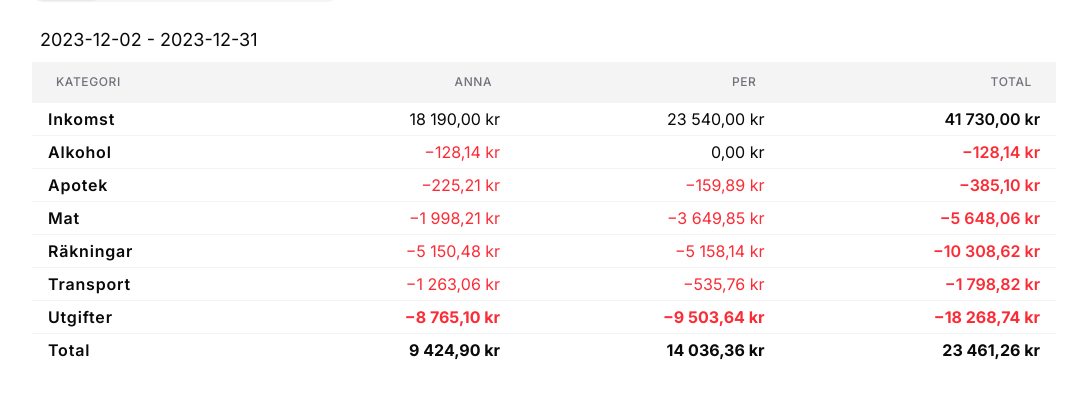
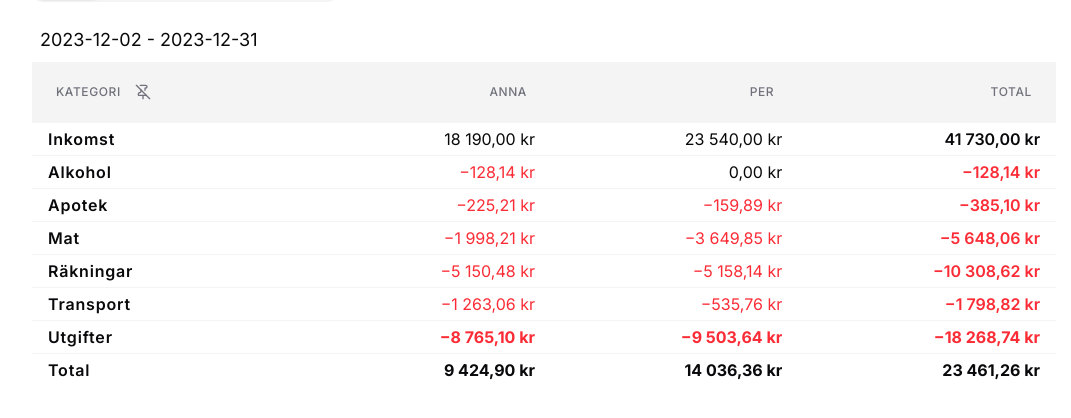
Before and after one commit to rasmus-eklund/Budget, a Next.js app: page /demo in a window 1280 px wide. Shown: the part 186-604 px from the top of the page, without its empty margins (96-1167 px from the left). Built offline with nearby package versions, Linux system fonts and the light colour scheme; no server answers.

Commit message:
sticky category

```diff
--- a/src/components/common/DataTabs/Aggregated.tsx
+++ b/src/components/common/DataTabs/Aggregated.tsx
@@ -1,4 +1,4 @@
-import { useMemo } from "react";
+import { useMemo, useState } from "react";
 import calculateSums from "~/lib/utils/calculateSums";
 import capitalize from "~/lib/utils/capitalize";
 import { dateToString, toSek } from "~/lib/utils/formatData";
@@ -7,6 +7,8 @@ import type { FromTo } from "~/lib/zodSchemas";
 import type { Uniques, Tx } from "~/types";
 import { cn } from "~/lib/utils";
 import { useTxFilterStore } from "~/stores/tx-filter-store";
+import { Button } from "~/components/ui/button";
+import Icon from "../Icon";
 
 type Props = {
   data: Tx[];
@@ -14,6 +16,7 @@ type Props = {
 };
 
 const Aggregated = ({ data, options: { people, categories } }: Props) => {
+  const [sticky, setSticky] = useState(true);
   const sumsMemo = useMemo(
     () => calculateSums({ data, categories, people }),
     [data, people, categories],
@@ -30,15 +33,35 @@ const Aggregated = ({ data, options: { people, categories } }: Props) => {
     return f !== t ? `${f} - ${t}` : f;
   };
 
+  const stickyClass = "sticky left-0 z-10";
   const catClass =
     "px-6 py-3 text-xs font-medium uppercase tracking-wider text-muted-foreground";
   return (
     <div className="overflow-x-auto py-2">
-      {dates ? <h2 className="p-2 text-lg">{getDateString(dates)}</h2> : null}
+      {dates ? (
+        <h2 className={cn("p-2 text-lg", stickyClass)}>
+          {getDateString(dates)}
+        </h2>
+      ) : null}
       <table className="min-w-full divide-y divide-secondary">
         <thead className="bg-secondary">
           <tr>
-            <th className={cn(catClass, "text-left")}>Kategori</th>
+            <th
+              className={cn(
+                catClass,
+                "text-left bg-secondary flex items-center gap-1",
+                sticky && stickyClass,
+              )}
+            >
+              <p>Kategori</p>
+              <Button
+                variant="ghost"
+                size="icon"
+                onClick={() => setSticky(!sticky)}
+              >
+                <Icon icon={sticky ? "PinOff" : "Pin"} />
+              </Button>
+            </th>
             {peopleTotal.map((person) => (
               <th key={person}>
                 {person === "total" ? (
@@ -58,7 +81,12 @@ const Aggregated = ({ data, options: { people, categories } }: Props) => {
         <tbody className="divide-y divide-secondary bg-background">
           {categoriesTotal.map((category, categoryIndex) => (
             <tr key={category}>
-              <td className="whitespace-nowrap px-4 font-semibold tracking-wider">
+              <td
+                className={cn(
+                  "whitespace-nowrap px-4 font-semibold tracking-wider bg-white",
+                  sticky && stickyClass,
+                )}
+              >
                 {nonClickableCategories.includes(category) ? (
                   capitalize(category === "spending" ? "Utgifter" : category)
                 ) : (
@@ -120,7 +148,6 @@ const CatButton = ({
     <button
       className={cn("cursor-pointer hover:scale-110", className)}
       onClick={() => {
-        console.log({ defaultTxFilter, clicked: { category, person } });
         setTxFilter({
           category: category ? [category] : defaultTxFilter.category,
           account: defaultTxFilter.account,
```
